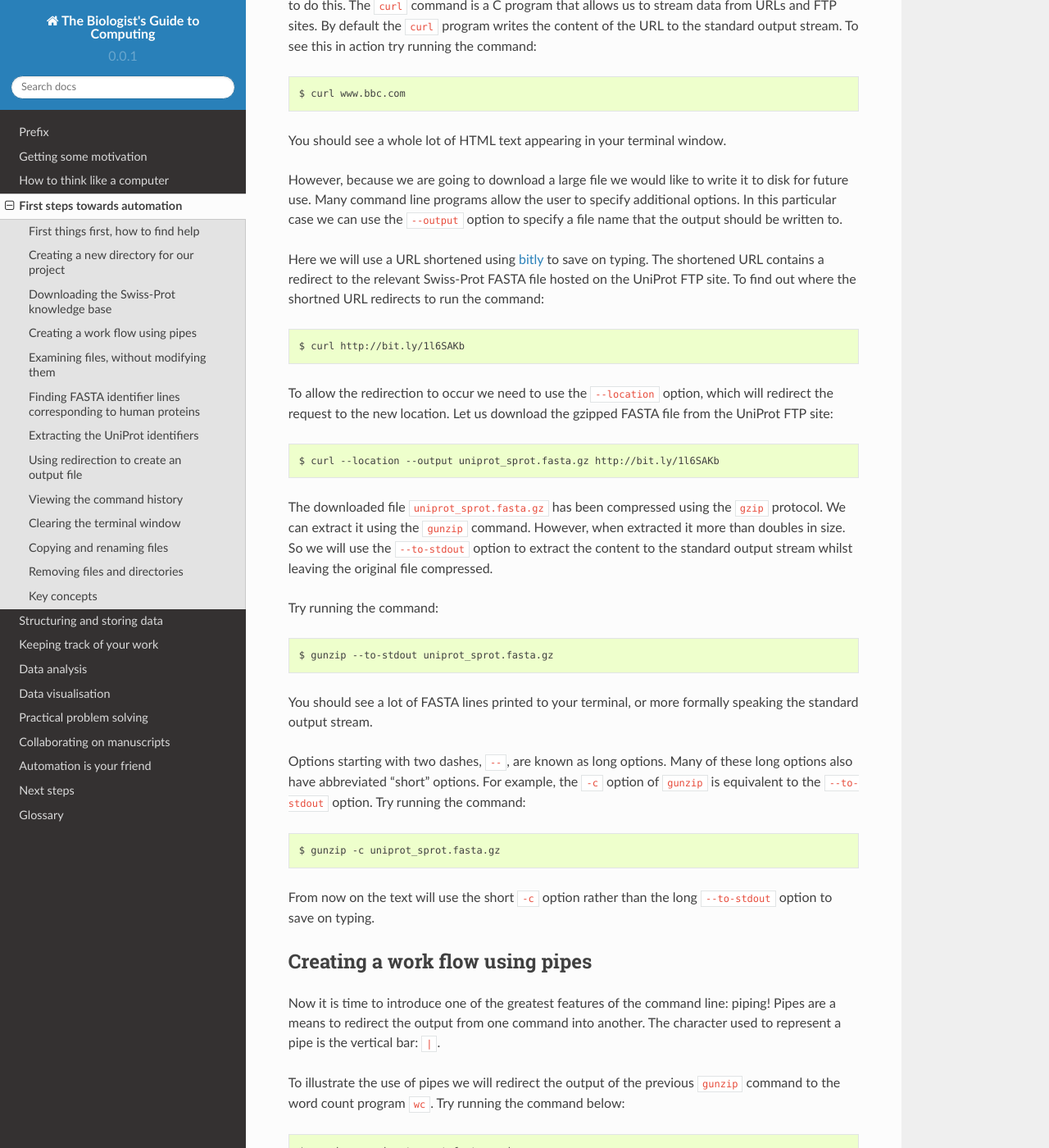
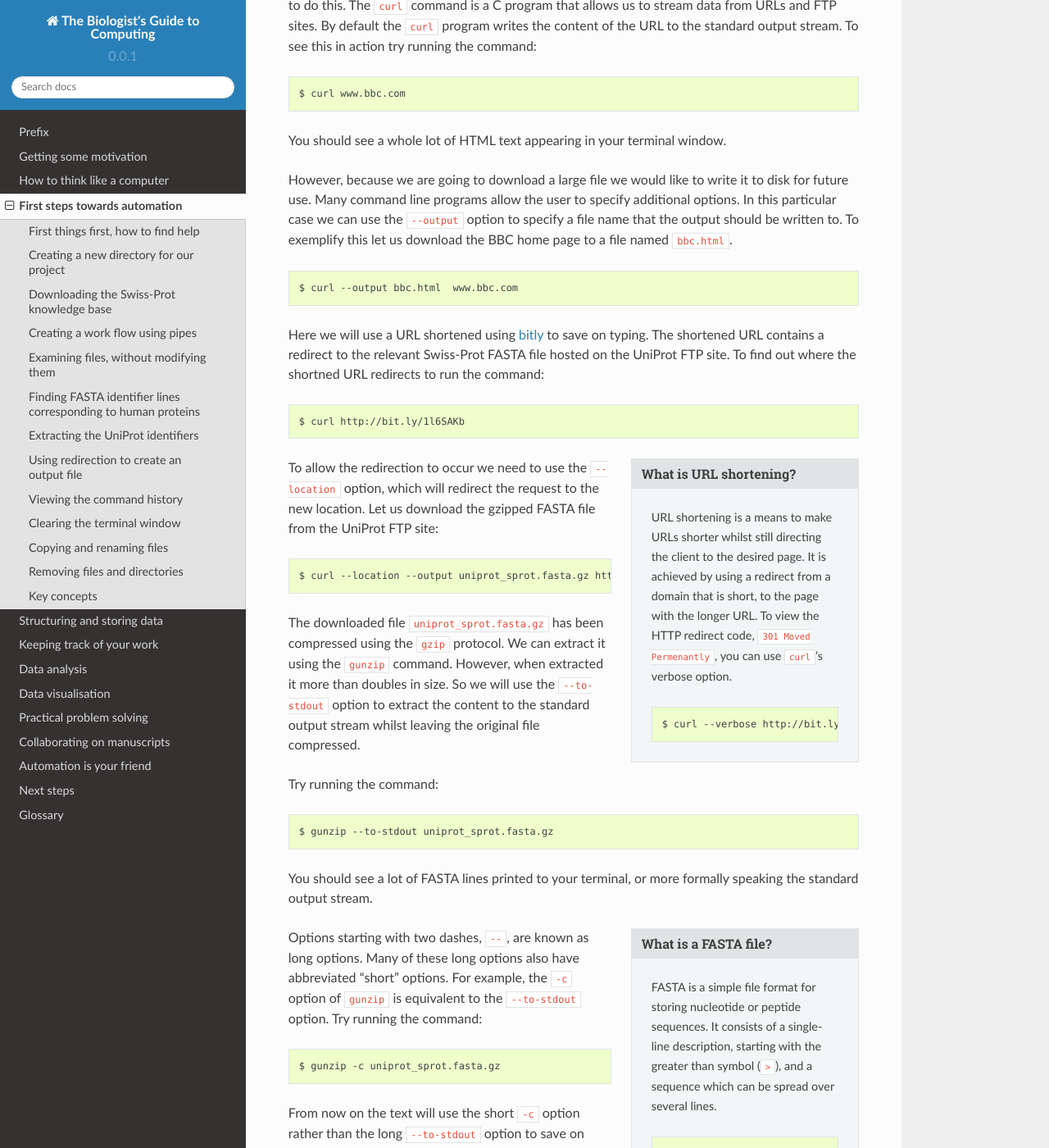
Before and after one commit to tjelvar-olsson/biologists-guide-to-computing, a Sphinx documentation site: the page built from source/first-steps-towards-automation.rst, in a window 1280 px wide and 1400 px high, scrolled down 2702 px. Shown: the whole window at 82% size. Built offline with Sphinx 7.4.7 and the Read the Docs theme 2.0.0, drawn with Linux system fonts in a browser that asks for light colours; some of the changed text lies outside the part shown.

Commit message:
More improvements from Tyler's suggestions.

```diff
--- a/source/first-steps-towards-automation.rst
+++ b/source/first-steps-towards-automation.rst
@@ -65,11 +65,11 @@ First of all let us make sure that we are working in our home directory.
 
     $ cd
 
-The ``cd`` command, short for change directory, is used to move between
+The ``cd`` command, short for *change directory*, is used to move between
 directories. If called without a path to a directory of interest it will
 move into your home directory.
 
-We can *print* out the name of the *current working* directory using the ``pwd``
+We can *print* out the name of the current *working directory* using the ``pwd``
 command. Furthermore we can *list* the contents of a directory using the ``ls``
 command.
 
@@ -124,7 +124,12 @@ However, because we are going to download a large file we would like to
 write it to disk for future use. Many command line programs allow the user to
 specify additional options. In this particular case we can use the
 ``--output`` option to specify a file name that the output should be
-written to.
+written to. To exemplify this let us download the BBC home page to a file named
+``bbc.html``.
+
+.. code-block:: none
+
+    $ curl --output bbc.html  www.bbc.com
 
 Here we will use a URL shortened using `bitly <https://bitly.com/>`_ to save on
 typing. The shortened URL contains a redirect to the relevant Swiss-Prot FASTA
@@ -135,6 +140,19 @@ to run the command:
 
     $ curl http://bit.ly/1l6SAKb
 
+.. sidebar:: What is URL shortening?
+
+    URL shortening is a means to make URLs shorter whilst still directing the
+    client to the desired page. It is achieved by using a redirect from a domain
+    that is short, to the page with the longer URL. To view the HTTP redirect
+    code, ``301 Moved Permenantly``, you can use ``curl``'s verbose option.
+
+    .. code-block:: none
+
+        $ curl --verbose http://bit.ly/1l6SAKb
+
+
+
 
 To allow the redirection to occur we need to use the ``--location`` option,
 which will redirect the request to the new location.
@@ -143,7 +161,6 @@ Let us download the gzipped FASTA file from the UniProt FTP site:
 .. code-block:: none
 
     $ curl --location --output uniprot_sprot.fasta.gz http://bit.ly/1l6SAKb
-
 
 The downloaded file ``uniprot_sprot.fasta.gz`` has been compressed using the
 ``gzip`` protocol.  We can extract it using the ``gunzip`` command.  However,
@@ -159,6 +176,19 @@ Try running the command:
 
 You should see a lot of FASTA lines printed to your terminal, or more formally speaking
 the standard output stream.
+
+.. sidebar:: What is a FASTA file?
+
+    FASTA is a simple file format for storing nucleotide or peptide sequences.
+    It consists of a single-line description, starting with the greater than
+    symbol (``>``), and a sequence which can be spread over several lines.
+
+    .. code-block:: none
+
+        >TATA box
+        TATAAA
+        >Pribnow box
+        TATAAT
 
 Options starting with two dashes, ``--``, are known as long options. Many of
 these long options also have abbreviated "short" options. For example, the
--- a/source/prefix.rst
+++ b/source/prefix.rst
@@ -11,9 +11,9 @@ required for learning scripting. Scripting is covered in the context of solving
 biologically relevant problems.  The booklet also introduces many best
 practices for ensuring reproducibility and transparency in scientific research.
 
-Some chapters make use of the command line. This material is relevant for
-both Mac and Linux users, less so for people working on Windows. If you use
-Windows you can access a Linux distribution such as `Ubuntu
+Some chapters make use of the command line. This material is relevant to all
+Unix-like systems, which includes Macs and all variations of Linux, but not
+Windows. If you use Windows you can access a Linux distribution such as `Ubuntu
 <http://www.ubuntu.com/>`_ from within your Windows machine using a hypervisor
 such as `VirtualBox <https://www.virtualbox.org/>`_.
 
```
Also changed, not shown: source/how-to-think-like-a-computer.rst (+39 -3 lines).
